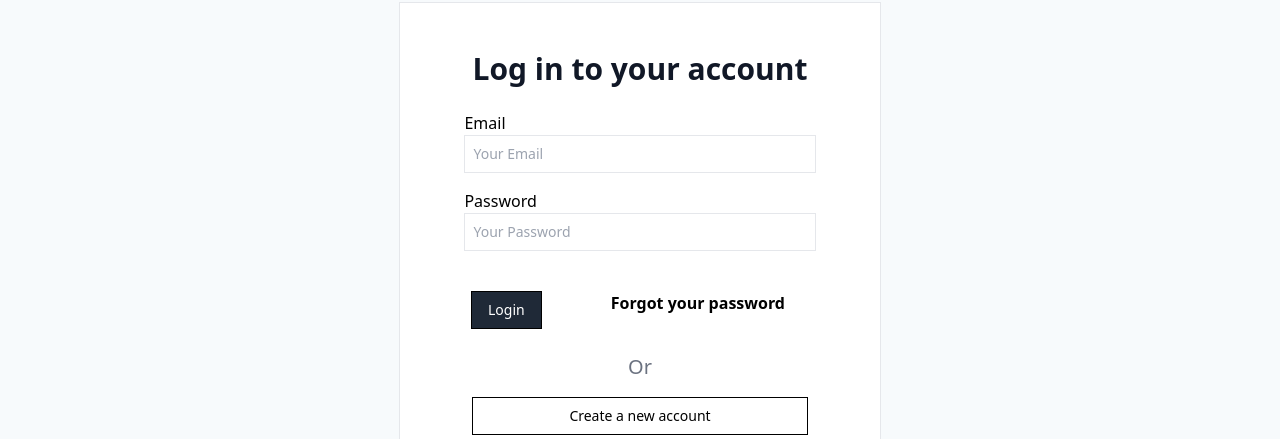
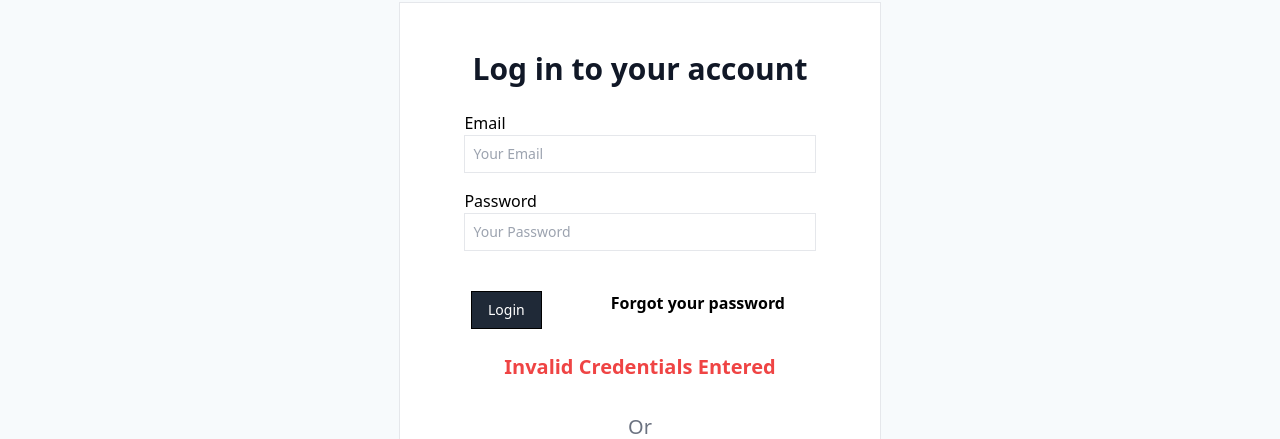
Before and after one commit to prajjwalkapoor/The-Bootcamper-Frontend, a React (Create React App) app: page /login in a window 1280 px wide. Both pictures are taken after typing "name@example.com", "Sample123" into the empty fields and a click on the button "Login". Shown: the part 272-711 px from the top of the page. Built offline with nearby package versions, Linux system fonts and the light colour scheme; no server answers.

Commit message:
fix res error

```diff
--- a/src/components/Login.jsx
+++ b/src/components/Login.jsx
@@ -1,29 +1,27 @@
-import React, { useContext } from "react";
+import React, { useContext, useState } from "react";
 import { Link, Redirect } from "react-router-dom";
 import axios from "axios";
 import { useForm } from "react-hook-form";
 import { AuthContext } from "../context/AuthContext";
 export default function Login() {
   const { state, dispatch } = useContext(AuthContext);
+  const [error, setError] = useState(false);
   const { register, handleSubmit, reset } = useForm();
   const loginSubmit = (data, e) => {
-    console.log(data);
+    // console.log(data);
     axios
       .post(`${process.env.REACT_APP_HOSTED_URL}/api/v1/auth/login`, data)
       .then((res) => {
         console.log(res);
-        if (!res.data.success) {
-          return console.log("Invalid credentials");
-        }
         dispatch({
           type: "LOGIN",
           payload: res.data.token,
         });
       })
-      .catch((err) => console.log(err));
+      .catch((err) => setError("Invalid Credentials Entered"));
     reset();
   };
-
+  // console.log(error);
   if (state.authToken) return <Redirect to="/bootcamps" />;
   return (
     <div className="flex mt-4">
@@ -74,6 +72,11 @@ export default function Login() {
             </button>
             <p className="font-semibold">Forgot your password</p>
           </div>
+          {error && (
+            <div className="text-center mt-4 p-2">
+              <p className="text-xl text-red-500 font-bold"> {error}</p>
+            </div>
+          )}
         </form>
         <div className="text-center mt-6 flex flex-col">
           <span className="text-xl text-gray-500">Or</span>
```
